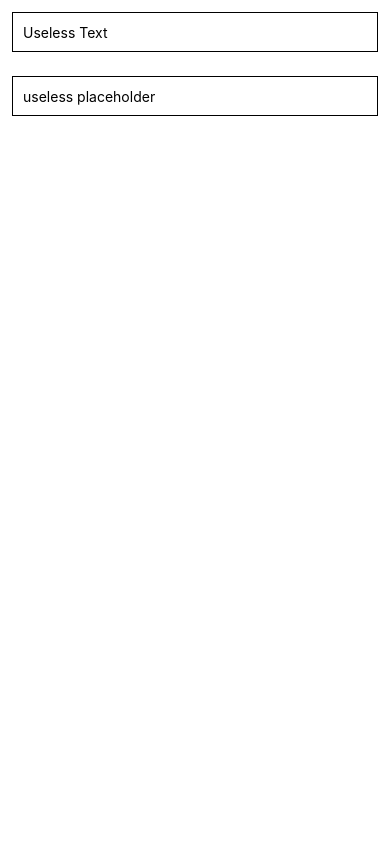
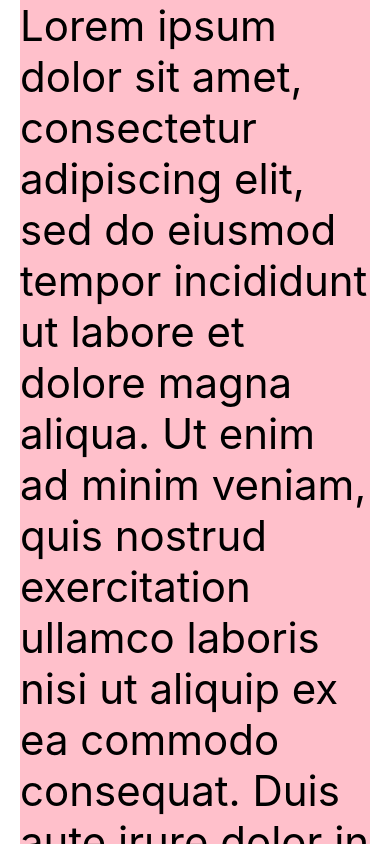
Before and after one commit to zdTang/my-app-react_native, a React Native app: screen / in a window 390 px wide. Built offline with nearby package versions, Linux system fonts and the light colour scheme.

Commit message:
conponent-ScrollView

```diff
--- a/App.js
+++ b/App.js
@@ -1,35 +1,36 @@
-import React from "react";
-import { SafeAreaView, StyleSheet, TextInput } from "react-native";
+import React from 'react';
+import { StyleSheet, Text, SafeAreaView, ScrollView, StatusBar } from 'react-native';
 
-const UselessTextInput = () => {
-  const [text, onChangeText] = React.useState("Useless Text");
-  const [number, onChangeNumber] = React.useState(null);
-
+const App = () => {
   return (
-    <SafeAreaView>
-      <TextInput
-        style={styles.input}
-        onChangeText={onChangeText}
-        value={text}
-      />
-      <TextInput
-        style={styles.input}
-        onChangeText={onChangeNumber}
-        value={number}
-        placeholder="useless placeholder"
-        keyboardType="numeric"
-      />
+    <SafeAreaView style={styles.container}>
+      <ScrollView style={styles.scrollView}>
+        <Text style={styles.text}>
+          Lorem ipsum dolor sit amet, consectetur adipiscing elit, sed do
+          eiusmod tempor incididunt ut labore et dolore magna aliqua. Ut enim ad
+          minim veniam, quis nostrud exercitation ullamco laboris nisi ut
+          aliquip ex ea commodo consequat. Duis aute irure dolor in
+          reprehenderit in voluptate velit esse cillum dolore eu fugiat nulla
+          pariatur. Excepteur sint occaecat cupidatat non proident, sunt in
+          culpa qui officia deserunt mollit anim id est laborum.
+        </Text>
+      </ScrollView>
     </SafeAreaView>
   );
-};
+}
 
 const styles = StyleSheet.create({
-  input: {
-    height: 40,
-    margin: 12,
-    borderWidth: 1,
-    padding: 10,
+  container: {
+    flex: 1,
+    paddingTop: StatusBar.currentHeight,
+  },
+  scrollView: {
+    backgroundColor: 'pink',
+    marginHorizontal: 20,
+  },
+  text: {
+    fontSize: 42,
   },
 });
 
-export default UselessTextInput;
+export default App;
```
